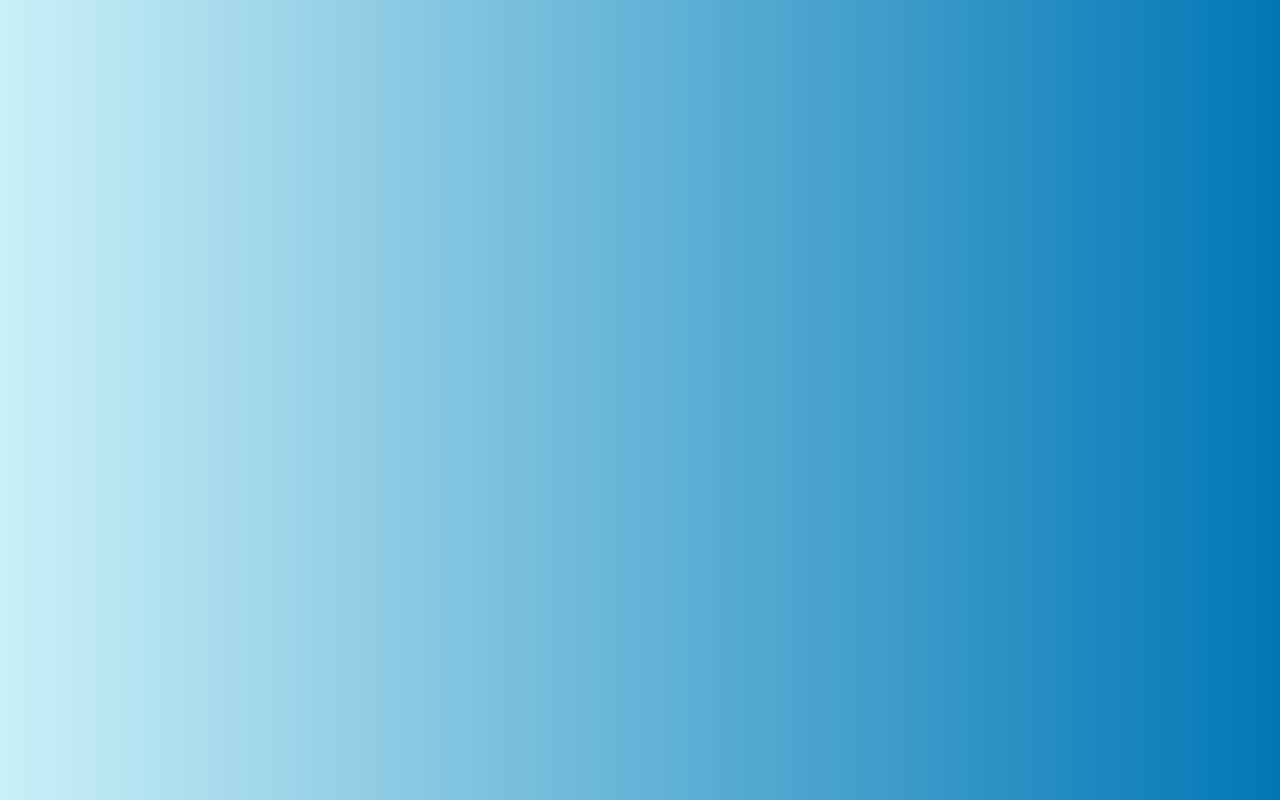
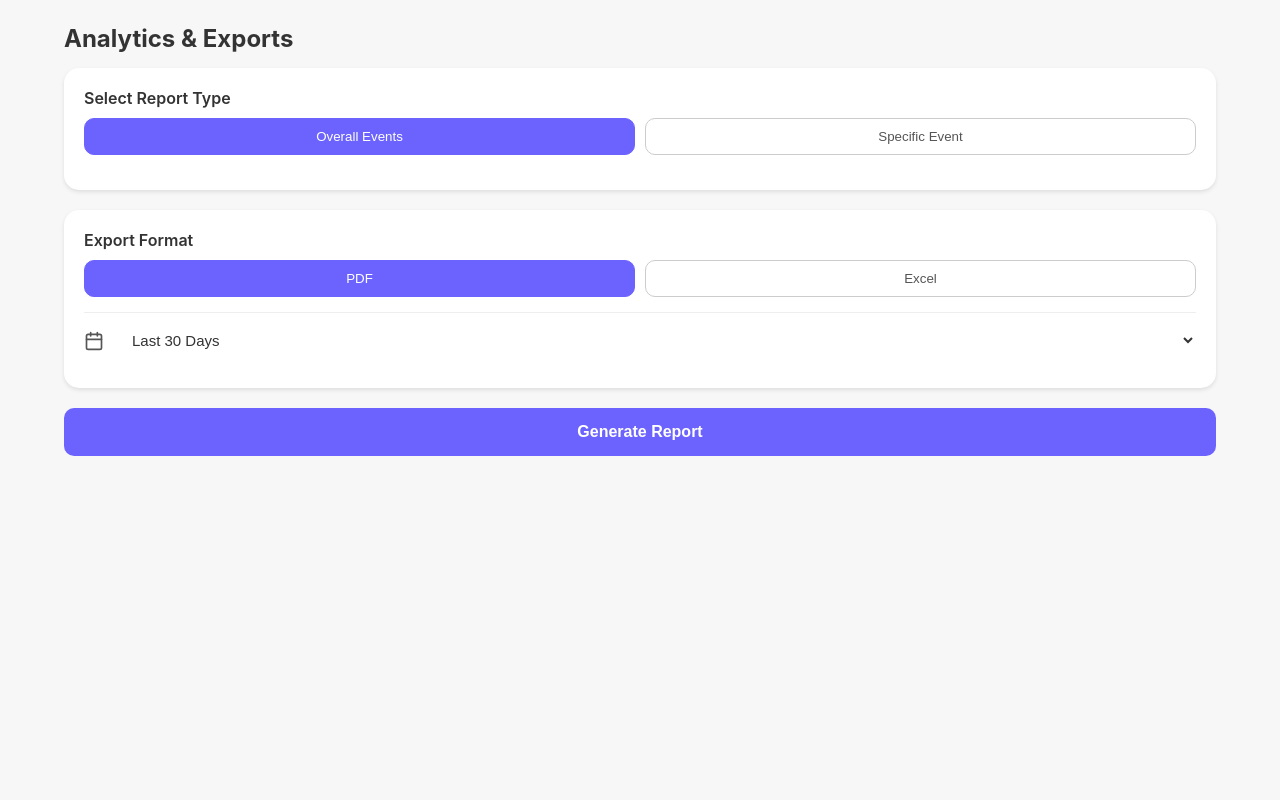
Before and after one commit to Ndivho-Ramatshimbila/FrontEndWeb2, a React (Vite) app: page /admin/export in a window 1280 px wide. Before the commit this address had no page. Built offline with nearby package versions, Linux system fonts and the light colour scheme.

Commit message:
Added the Export Page

```diff
--- a/src/App.jsx
+++ b/src/App.jsx
@@ -20,6 +20,8 @@ import AnalyticsDashboard from './pages/AdminDashboard/AnalyticsDashboard.jsx';
 import AttendeeLayout from './layouts/AttendeeLayout.jsx';
 import AllEvents from './pages/AttendeeDashBoard/AllEvents.jsx';
 import SportsEvents from './pages/AttendeeDashBoard/SportsEvents.jsx';
+import AnalyticsExportScreen from './pages/AdminDashboard/AnalyticsExportScreen.jsx';
+
 
 // ✅ New import for Event Details page
 import EventDetails from './pages/OrganizerDashboard/EventDetails.jsx';
@@ -70,6 +72,7 @@ function App() {
 
         {/* ---------- ADMIN ROUTES ---------- */}
         <Route path="/admin" element={<AnalyticsDashboard />} />
+        <Route path="/admin/export" element={<AnalyticsExportScreen />} />
 
         {/* ---------- ATTENDEE ROUTES ---------- */}
         <Route path="/attendee" element={<AttendeeLayout />} >
--- /dev/null
+++ b/src/pages/AdminDashboard/AnalyticsExportScreen.jsx
@@ -0,0 +1,131 @@
+import React, { useState } from 'react';
+import { Calendar } from 'lucide-react';
+import '../../styles/pages/_analyticsexport.scss';
+
+const AnalyticsExportScreen = () => {
+    const [exportFormat, setExportFormat] = useState("PDF");
+    const [selectedDays, setSelectedDays] = useState(30);
+    const [reportType, setReportType] = useState("overall"); // "overall" or "specific"
+    const [selectedEvent, setSelectedEvent] = useState("");
+
+    const dayOptions = [
+        { label: "Last 7 Days", value: 7 },
+        { label: "Last 14 Days", value: 14 },
+        { label: "Last 30 Days", value: 30 },
+        { label: "Last 60 Days", value: 60 },
+        { label: "Last 90 Days", value: 90 },
+    ];
+
+    // This will later be replaced by data fetched from backend
+    const eventOptions = [
+        { label: "Tech Innovation Hackathon", value: "hackathon" },
+        { label: "Community Outreach", value: "community" },
+        { label: "TUT Developers Meetup", value: "meetup" },
+        { label: "AI Research Conference", value: "ai-conference" },
+    ];
+
+    const handleGenerateReport = () => {
+        if (reportType === "specific" && !selectedEvent) {
+            alert("Please select an event to generate its report.");
+            return;
+        }
+        const reportInfo = {
+            reportType,
+            exportFormat,
+            selectedDays,
+            selectedEvent: reportType === "specific" ? selectedEvent : "All Events",
+        };
+        console.log("Generating report with data:", reportInfo);
+        alert(`Generating ${reportInfo.exportFormat} report for ${reportInfo.selectedEvent}`);
+    };
+
+    return (
+        <div className="analytics-export-container">
+            <div className="analytics-export-content">
+                <h1 className="export-header">Analytics & Exports</h1>
+
+                {/* Report Type Selection */}
+                <div className="export-card">
+                    <h3 className="section-title">Select Report Type</h3>
+                    <div className="button-row">
+                        <button
+                            className={`format-button ${reportType === "overall" ? "selected" : ""}`}
+                            onClick={() => setReportType("overall")}
+                        >
+                            Overall Events
+                        </button>
+
+                        <button
+                            className={`format-button ${reportType === "specific" ? "selected" : ""}`}
+                            onClick={() => setReportType("specific")}
+                        >
+                            Specific Event
+                        </button>
+                    </div>
+
+                    {/* Event Picker (only visible when 'Specific Event' is chosen) */}
+                    {reportType === "specific" && (
+                        <div className="date-container">
+                            <Calendar size={20} color="#555" />
+                            <select
+                                value={selectedEvent}
+                                className="picker"
+                                onChange={(e) => setSelectedEvent(e.target.value)}
+                            >
+                                <option value="">Select an Event</option>
+                                {eventOptions.map((event) => (
+                                    <option key={event.value} value={event.value}>
+                                        {event.label}
+                                    </option>
+                                ))}
+                            </select>
+                        </div>
+                    )}
+                </div>
+
+                {/* Export Report Section */}
+                <div className="export-card">
+                    <h3 className="section-title">Export Format</h3>
+                    <div className="button-row">
+                        <button
+                            className={`format-button ${exportFormat === "PDF" ? "selected" : ""}`}
+                            onClick={() => setExportFormat("PDF")}
+                        >
+                            PDF
+                        </button>
+
+                        <button
+                            className={`format-button ${exportFormat === "Excel" ? "selected" : ""}`}
+                            onClick={() => setExportFormat("Excel")}
+                        >
+                            Excel
+                        </button>
+                    </div>
+
+                    {/* Date Range */}
+                    <div className="date-container">
+                        <Calendar size={20} color="#555" />
+                        <select
+                            value={selectedDays}
+                            className="picker"
+                            onChange={(e) => setSelectedDays(Number(e.target.value))}
+                        >
+                            {dayOptions.map((option) => (
+                                <option key={option.value} value={option.value}>
+                                    {option.label}
+                                </option>
+                            ))}
+                        </select>
+                    </div>
+                </div>
+
+                {/* Generate Report Button */}
+                <button className="generate-button" onClick={handleGenerateReport}>
+                    Generate Report
+                </button>
+            </div>
+        </div>
+    );
+};
+
+export default AnalyticsExportScreen;
--- /dev/null
+++ b/src/styles/pages/_analyticsexport.scss
@@ -0,0 +1,181 @@
+// Analytics Export Screen Styles
+
+.analytics-export-container {
+  flex: 1;
+  background-color: #F7F7F7;
+  min-height: 100vh;
+  overflow-y: auto;
+}
+
+.analytics-export-content {
+  padding: 1.25rem;
+
+  @media (min-width: 768px) {
+    padding: 1.5rem;
+    max-width: 1200px;
+    margin: 0 auto;
+  }
+}
+
+.export-header {
+  font-size: 1.25rem;
+  font-weight: 700;
+  margin-bottom: 0.9375rem;
+  color: #333;
+
+  @media (min-width: 768px) {
+    font-size: 1.5rem;
+  }
+}
+
+.export-card {
+  background-color: #fff;
+  border-radius: 15px;
+  padding: 0.9375rem;
+  margin-bottom: 1.25rem;
+  box-shadow: 0 2px 4px rgba(0, 0, 0, 0.1);
+
+  @media (min-width: 768px) {
+    padding: 1.25rem;
+  }
+}
+
+.section-title {
+  font-size: 1rem;
+  font-weight: 600;
+  margin-bottom: 0.625rem;
+  color: #333;
+}
+
+.button-row {
+  display: flex;
+  gap: 0.625rem;
+  margin-bottom: 0.9375rem;
+}
+
+.format-button {
+  flex: 1;
+  border: 1px solid #ccc;
+  border-radius: 10px;
+  background-color: transparent;
+  text-align: center;
+  padding: 0.625rem;
+  color: #555;
+  font-weight: 500;
+  cursor: pointer;
+  transition: all 0.2s ease;
+
+  &:hover {
+    background-color: #f5f5f5;
+    border-color: #999;
+  }
+
+  &.selected {
+    background-color: #6C63FF;
+    border-color: #6C63FF;
+    color: #fff;
+
+    &:hover {
+      background-color: #5a52e6;
+    }
+  }
+
+  &:focus {
+    outline: 2px solid #6C63FF;
+    outline-offset: 2px;
+  }
+}
+
+.date-container {
+  display: flex;
+  align-items: center;
+  padding: 0.625rem 0;
+  border-top: 1px solid #eee;
+  gap: 0.5rem;
+
+  svg {
+    flex-shrink: 0;
+  }
+}
+
+.picker {
+  flex: 1;
+  margin-left: 0.5rem;
+  color: #333;
+  border: none;
+  background: transparent;
+  font-size: 0.9375rem;
+  padding: 0.5rem;
+  cursor: pointer;
+  outline: none;
+
+  &:focus {
+    outline: 2px solid #6C63FF;
+    outline-offset: 2px;
+    border-radius: 4px;
+  }
+
+  option {
+    padding: 0.5rem;
+  }
+}
+
+.generate-button {
+  background-color: #6C63FF;
+  border-radius: 10px;
+  padding: 0.9375rem;
+  width: 100%;
+  text-align: center;
+  border: none;
+  cursor: pointer;
+  transition: background-color 0.2s ease;
+
+  color: #fff;
+  font-weight: 600;
+  font-size: 1rem;
+
+  &:hover {
+    background-color: #5a52e6;
+  }
+
+  &:active {
+    background-color: #4a42d6;
+  }
+
+  &:focus {
+    outline: 2px solid #6C63FF;
+    outline-offset: 2px;
+  }
+}
+
+// Responsive adjustments
+@media (max-width: 480px) {
+  .analytics-export-content {
+    padding: 1rem;
+  }
+
+  .export-header {
+    font-size: 1.125rem;
+  }
+
+  .export-card {
+    padding: 0.875rem;
+  }
+
+  .section-title {
+    font-size: 0.9375rem;
+  }
+
+  .format-button {
+    font-size: 0.875rem;
+    padding: 0.5rem;
+  }
+
+  .picker {
+    font-size: 0.875rem;
+  }
+
+  .generate-button {
+    font-size: 0.9375rem;
+  }
+}
```
Also changed, not shown: src/pages/AdminDashboard/AnalyticsDashboard.jsx (+19 -14 lines).
